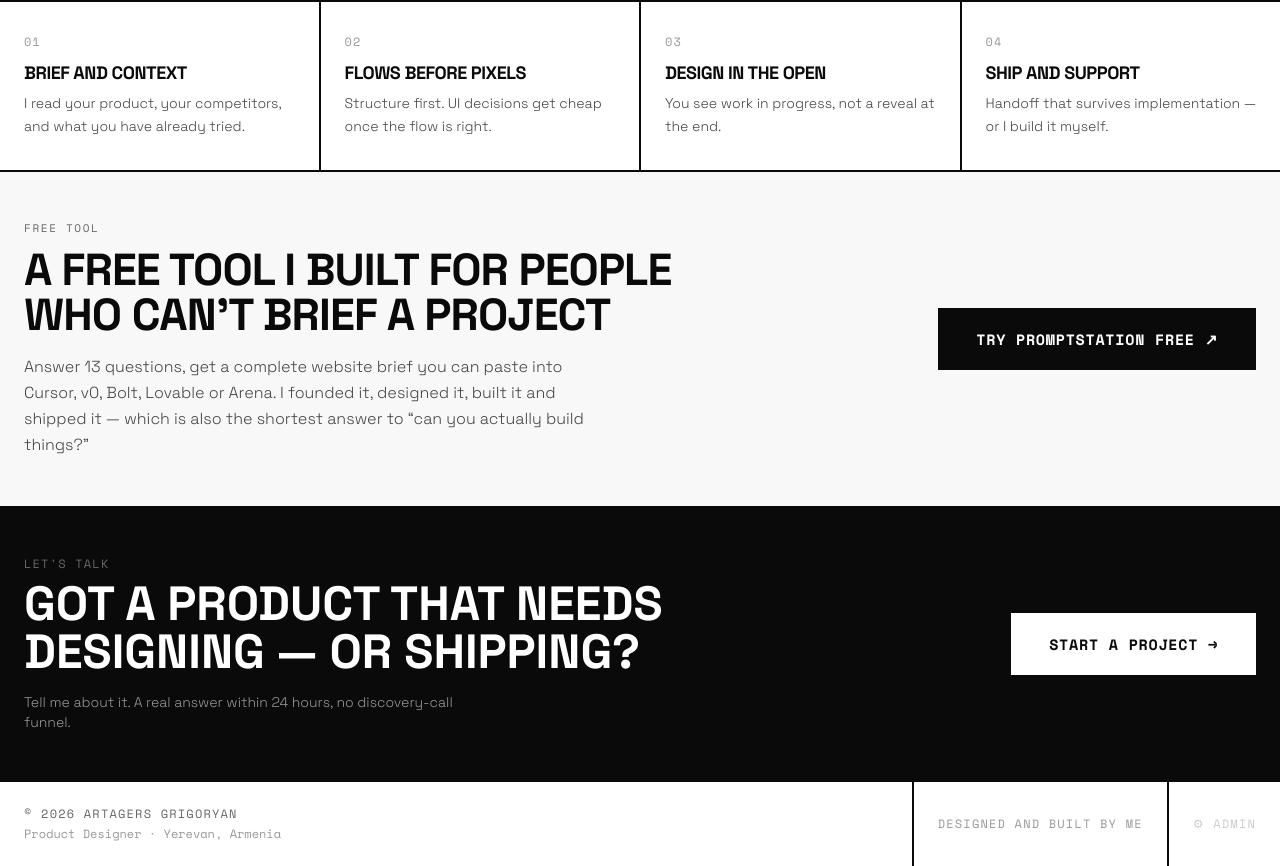
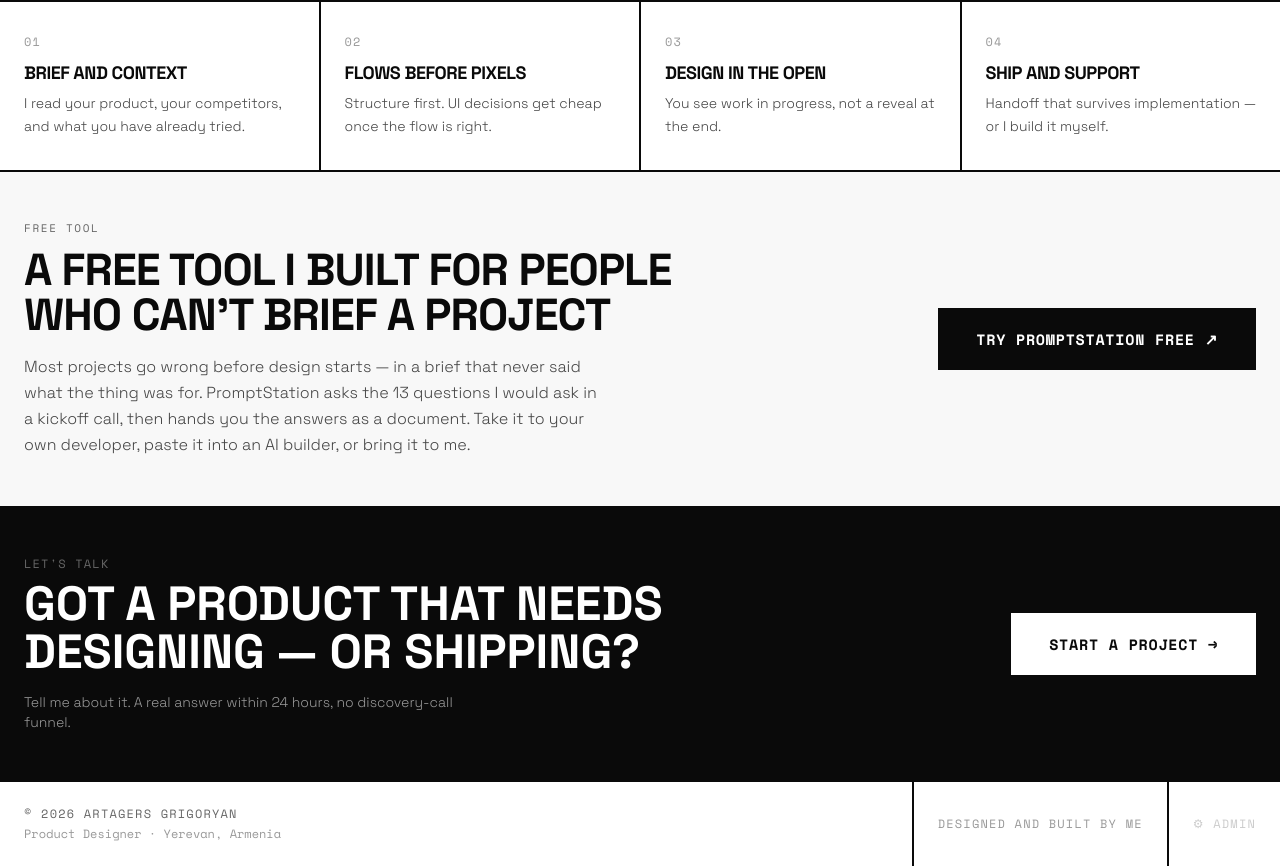
Before and after one commit to artagersgrigoryan/main-portfolio, a React (Vite) app: page / in a window 1280 px wide. Shown: the part 1751-2617 px from the top of the page. Built offline with nearby package versions, Linux system fonts and the light colour scheme; no server answers; the database is empty.

Commit message:
fix: differentiate ToolPromo copy from PromptStation work-row proof

```diff
--- a/src/components/ToolPromo.tsx
+++ b/src/components/ToolPromo.tsx
@@ -22,10 +22,11 @@ export default function ToolPromo() {
             who can't brief a project
           </h2>
           <p className="text-base text-[#444] leading-relaxed font-light mt-4 max-w-xl">
-            Answer 13 questions, get a complete website brief you can paste into
-            Cursor, v0, Bolt, Lovable or Arena. I founded it, designed it, built
-            it and shipped it — which is also the shortest answer to “can you
-            actually build things?”
+            Most projects go wrong before design starts — in a brief that never
+            said what the thing was for. PromptStation asks the 13 questions I
+            would ask in a kickoff call, then hands you the answers as a
+            document. Take it to your own developer, paste it into an AI
+            builder, or bring it to me.
           </p>
         </div>
         <a
```
Also changed, not shown: 1 other file (tests, documents, lock files or other folders).
